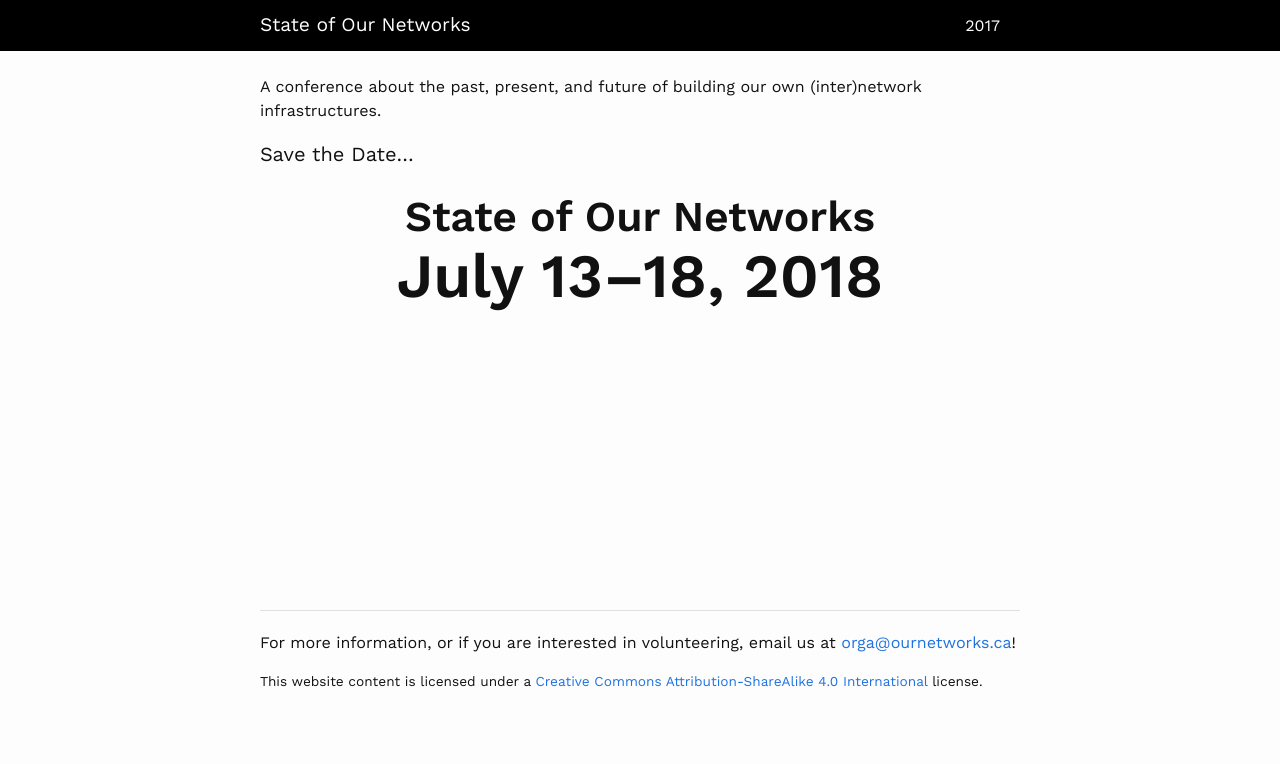
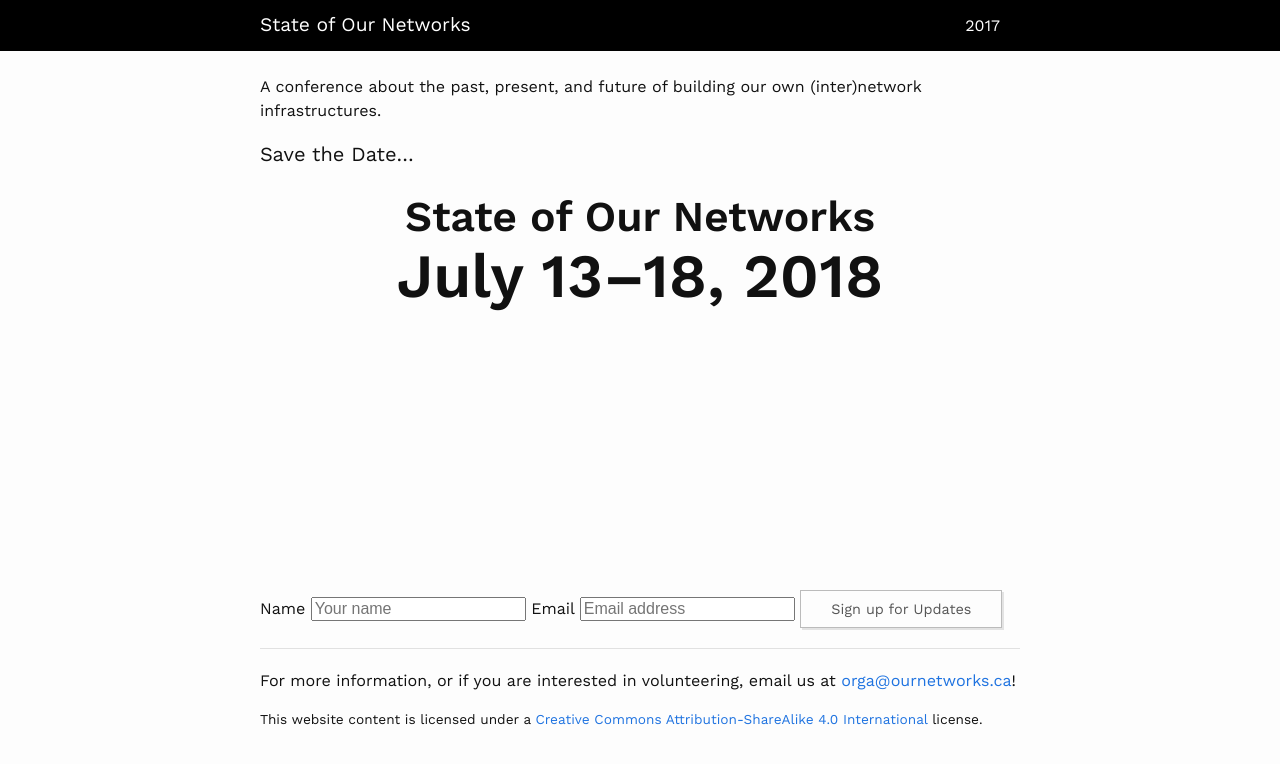
Before and after one commit to ournetworks/ournetworks.ca, a Jekyll site: the page built from index.md, in a window 1280 px wide. Shown: the top 764 px of the page. Built offline with Jekyll 4.4.1, drawn with Linux system fonts in a browser that asks for light colours.

Commit message:
form inputs

```diff
--- a/index.md
+++ b/index.md
@@ -11,6 +11,17 @@ A conference about the past, present, and future of building our own (inter)netw
   <span style="font-size: 6.15rem; font-weight: 600; line-height: 0.9;">July 13–18, 2018</span>
 </div>
 
+<form action="https://formspree.io/orga@ournetworks.ca" method="POST">
+  <label for="name">Name</label>
+  <input type="text" id="name" name="name" placeholder="Your name">
+  <label for="email">Email</label>
+  <input type="email" id="email" name="_replyto" placeholder="Email address" aria-required="true" required>
+  <input type="submit" name="submit" value="Sign up for Updates">
+  <input type="hidden" name="_format" value="plain">
+  <input type="hidden" name="_subject" value="New SoON Sign Up">
+  <input type="hidden" name="_next" value="//ournetworks.ca/?signup=confirmed">
+</form>
+
 ***
 
 For more information, or if you are interested in volunteering, email us at [{{ site.email }}](mailto:{{ site.email }})!
```
